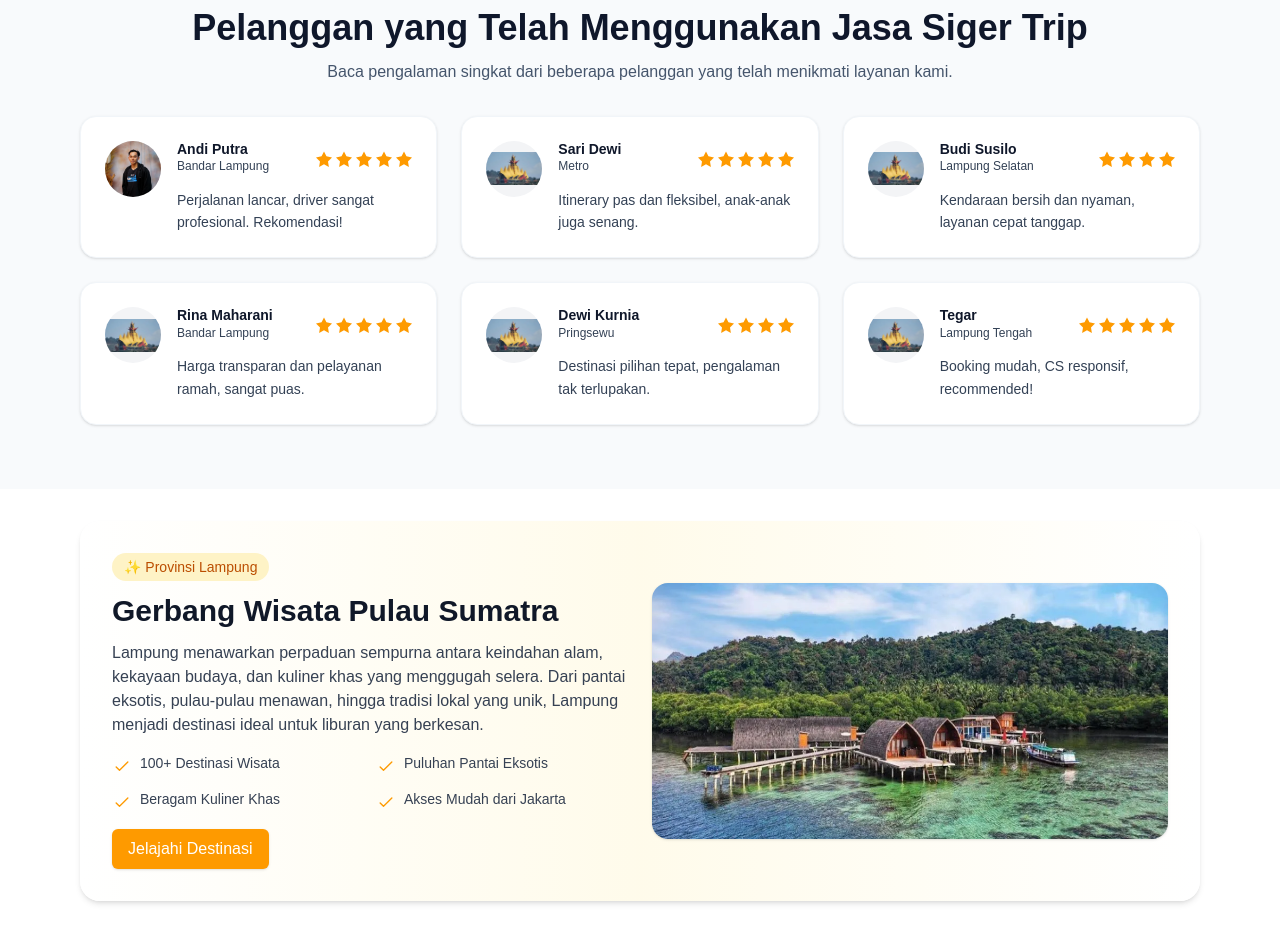
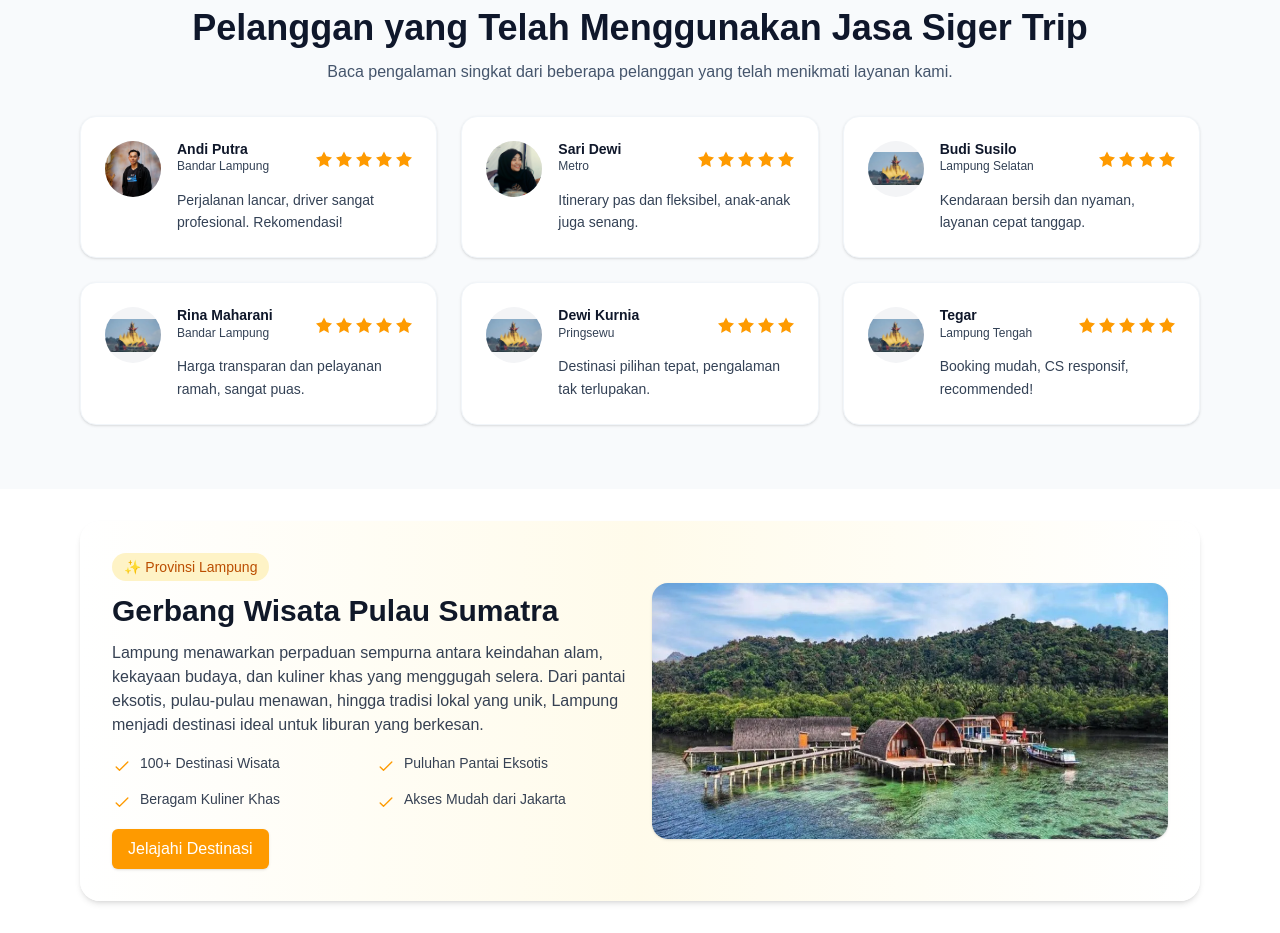
Before and after one commit to Nafiz-547/TI-WEB-24A-ShuangXi, a Next.js app in the folder siger-trip/: page / in a window 1280 px wide. Shown: the part 2500-3433 px from the top of the page. Built offline with nearby package versions, Linux system fonts and the light colour scheme.

Commit message:
tama: Mengganti foto profil dari Sari Dewi di sction kisi kepuasan pelanggan

```diff
--- a/siger-trip/app/page.tsx
+++ b/siger-trip/app/page.tsx
@@ -155,7 +155,7 @@
           <div className="grid gap-6 sm:grid-cols-2 lg:grid-cols-3">
             {[
               { name: 'Andi Putra', city: 'Bandar Lampung', rating: 5, review: 'Perjalanan lancar, driver sangat profesional. Rekomendasi!', avatar: '/images/Andi Putra.webp' },
-              { name: 'Sari Dewi', city: 'Metro', rating: 5, review: 'Itinerary pas dan fleksibel, anak-anak juga senang.', avatar: '/images/siger.webp' },
+              { name: 'Sari Dewi', city: 'Metro', rating: 5, review: 'Itinerary pas dan fleksibel, anak-anak juga senang.', avatar: '/images/Sari Dewi.webp' },
               { name: 'Budi Susilo', city: 'Lampung Selatan', rating: 4, review: 'Kendaraan bersih dan nyaman, layanan cepat tanggap.', avatar: '/images/siger.webp' },
               { name: 'Rina Maharani', city: 'Bandar Lampung', rating: 5, review: 'Harga transparan dan pelayanan ramah, sangat puas.', avatar: '/images/siger.webp' },
               { name: 'Dewi Kurnia', city: 'Pringsewu', rating: 4, review: 'Destinasi pilihan tepat, pengalaman tak terlupakan.', avatar: '/images/siger.webp' },
```
